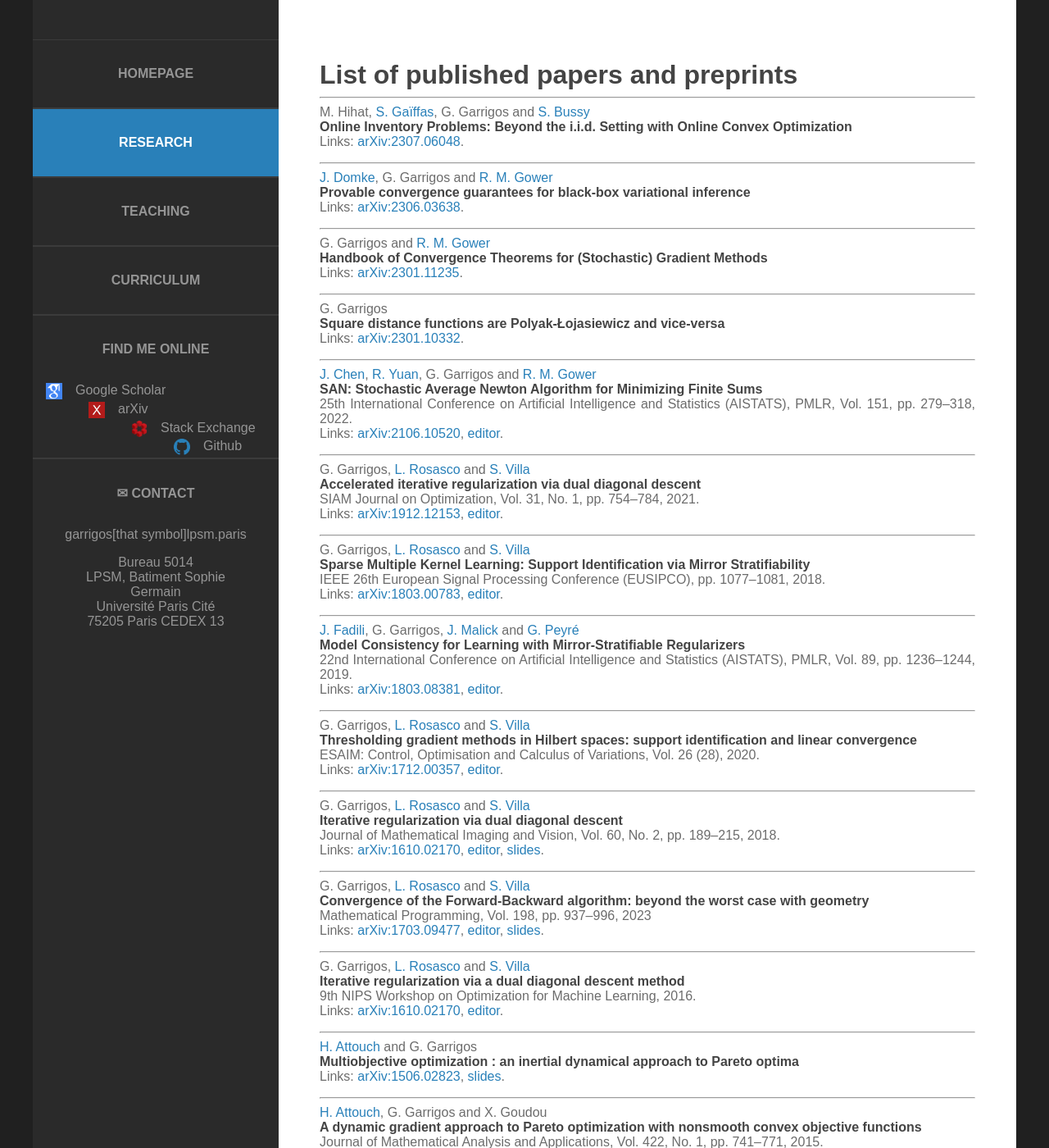
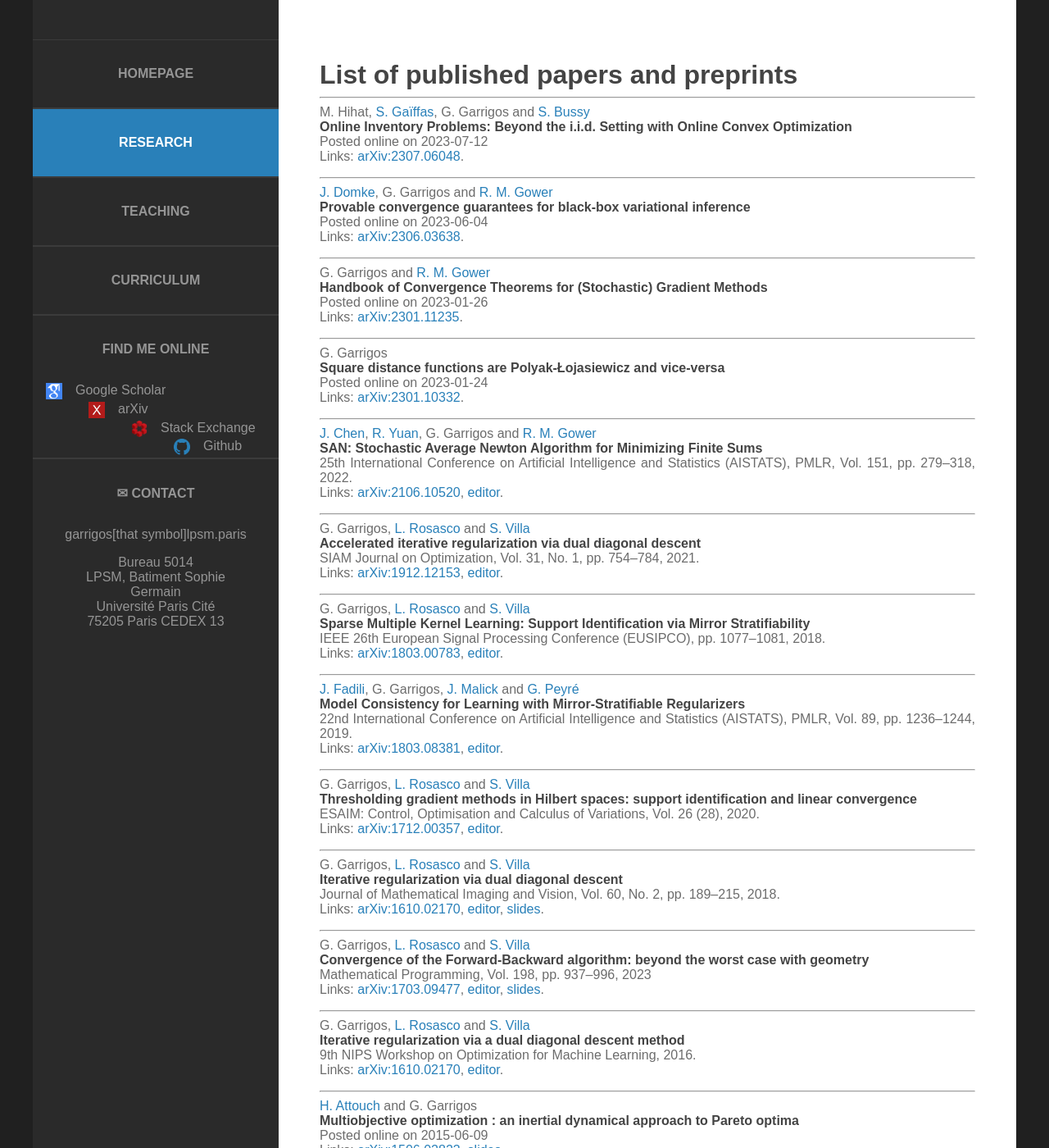
Before and after one commit to Guillaume-Garrigos/guillaume-garrigos.github.io, a Jekyll site: the page built from research.md, in a window 1280 px wide and 1400 px high. Shown: the whole window at 82% size. Built offline with Jekyll 4.4.1, drawn with Linux system fonts in a browser that asks for light colours.

Commit message:
add date preprint

```diff
--- a/research.md
+++ b/research.md
@@ -13,6 +13,9 @@ layout: default
 **{{ paper.title }}** <br>
 {%- if paper.status == "accepted-journal" or paper.status == "accepted-conf" -%}
 {{ paper.ref }} <br>
+{%- endif -%}
+{%- if paper.status == "preprint" -%}
+Posted online on {{ paper.date }} <br>
 {%- endif -%}
 Links: [arXiv:{{ paper.arxiv }}](https://arxiv.org/abs/{{ paper.arxiv }})
 {%- if paper.status == "accepted-journal" or paper.status == "accepted-conf" -%}
```
